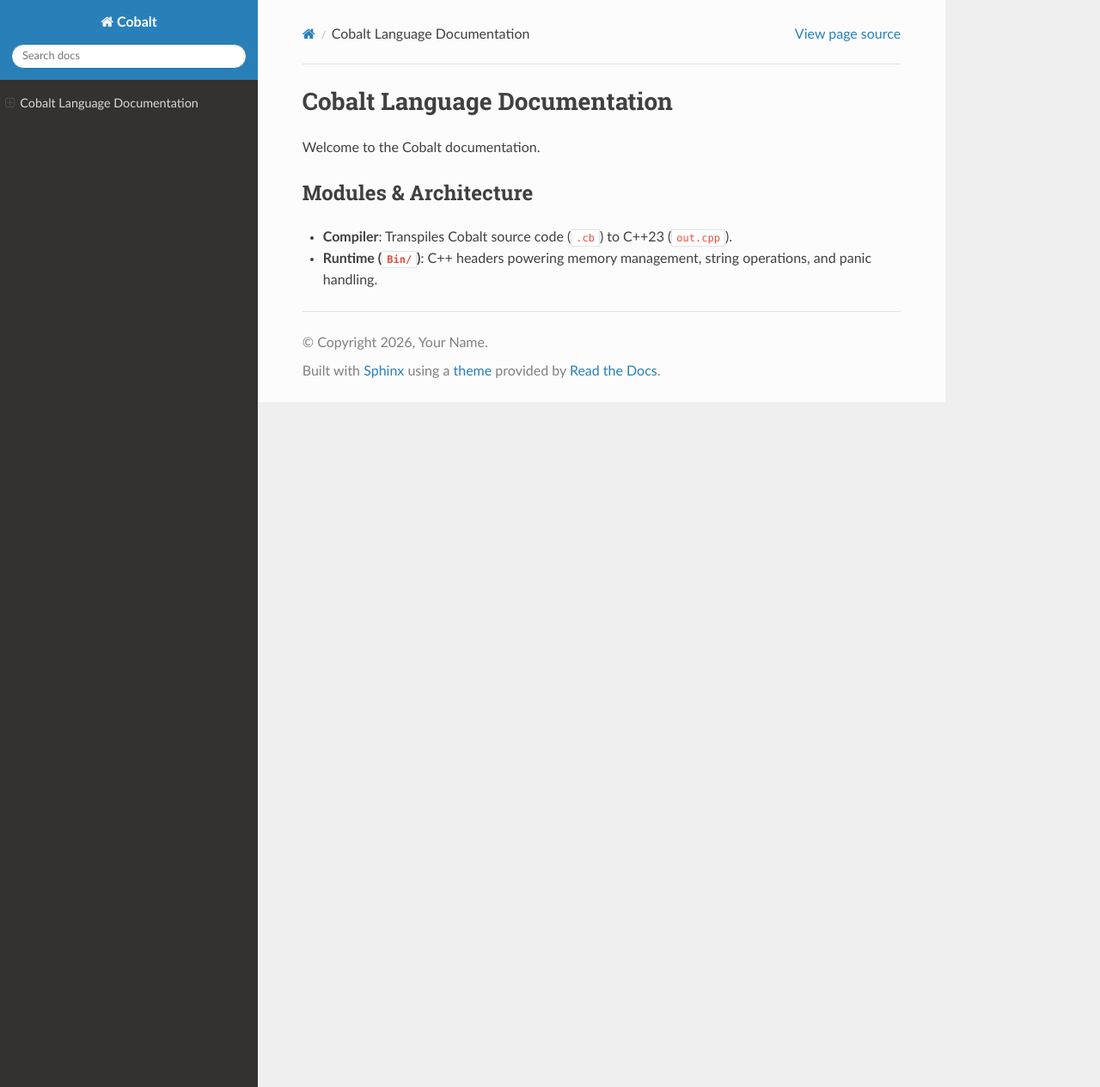
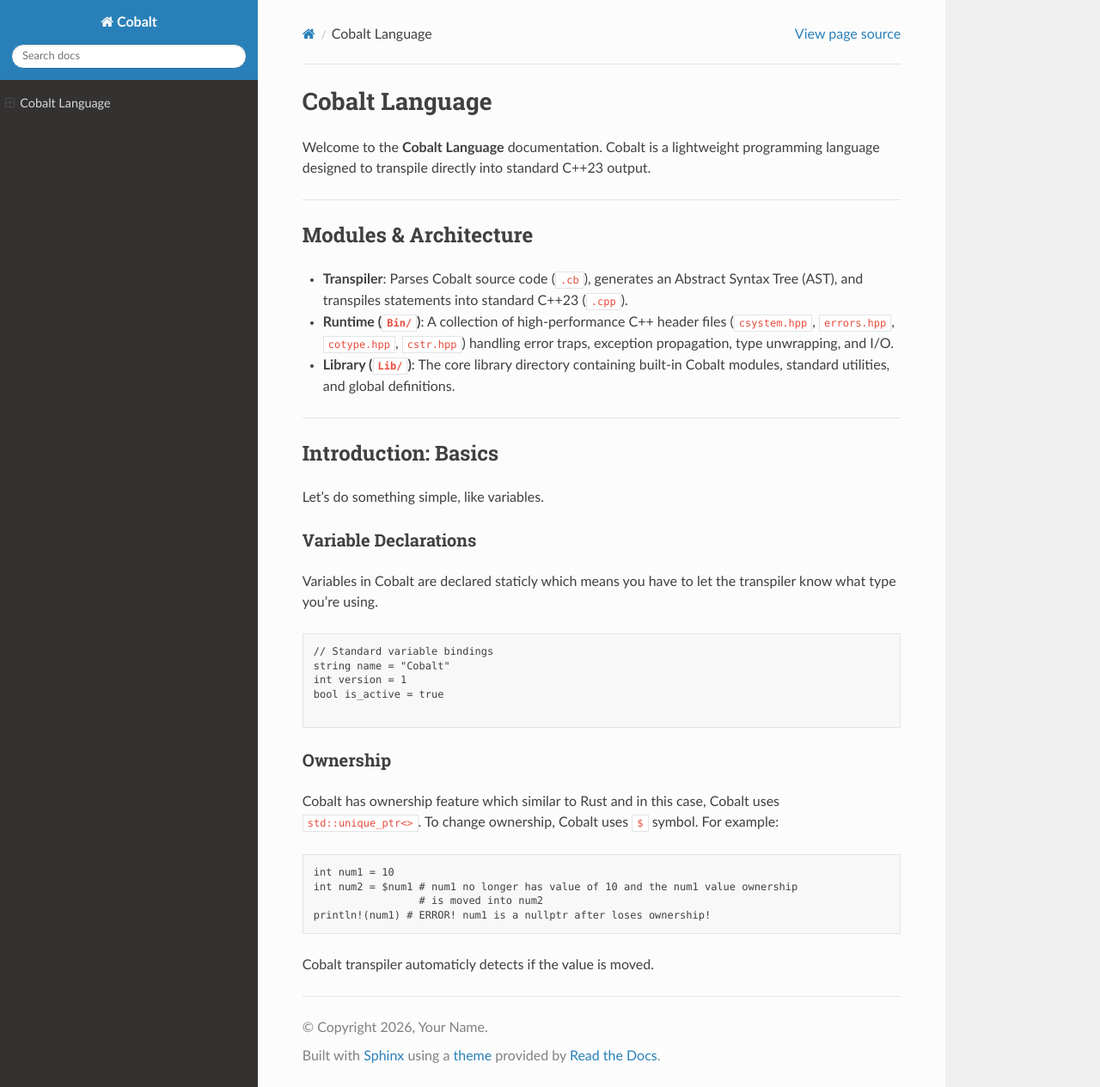
Before and after one commit to Colondry/Cobalt-Language, a Sphinx documentation site: the page built from docs/index.md, in a window 1280 px wide and 1265 px high. Shown: the whole window at 86% size. Built offline with Sphinx 7.4.7 and the Read the Docs theme 3.1.0, drawn with Linux system fonts in a browser that asks for light colours.

Commit message:
Better Docs

````diff
--- a/docs/index.md
+++ b/docs/index.md
@@ -1,7 +1,39 @@
-# Cobalt Language Documentation
+# Cobalt Language
 
-Welcome to the Cobalt documentation.
+Welcome to the **Cobalt Language** documentation. Cobalt is a lightweight programming language designed to transpile directly into standard C++23 output.
+
+---
 
 ## Modules & Architecture
-- **Compiler**: Transpiles Cobalt source code (`.cb`) to C++23 (`out.cpp`).
-- **Runtime (`Bin/`)**: C++ headers powering memory management, string operations, and panic handling.
+
+* **Transpiler**: Parses Cobalt source code (`.cb`), generates an Abstract Syntax Tree (AST), and transpiles statements into standard C++23 (`.cpp`).
+* **Runtime (`Bin/`)**: A collection of high-performance C++ header files (`csystem.hpp`, `errors.hpp`, `cotype.hpp`, `cstr.hpp`) handling error traps, exception propagation, type unwrapping, and I/O.
+* **Library (`Lib/`)**: The core library directory containing built-in Cobalt modules, standard utilities, and global definitions.
+
+---
+
+## Introduction: Basics
+
+Let's do something simple, like variables.
+
+### Variable Declarations
+Variables in Cobalt are declared staticly which means you have to let the transpiler know what type you're using.
+```cobalt
+// Standard variable bindings
+string name = "Cobalt"
+int version = 1
+bool is_active = true
+
+```
+
+### Ownership
+
+Cobalt has ownership feature which similar to Rust and in this case, Cobalt uses `std::unique_ptr<>`.
+To change ownership, Cobalt uses `$` symbol. For example:
+```cobalt
+int num1 = 10
+int num2 = $num1 # num1 no longer has value of 10 and the num1 value ownership
+                 # is moved into num2
+println!(num1) # ERROR! num1 is a nullptr after loses ownership!
+```
+Cobalt transpiler automaticly detects if the value is moved.
````
